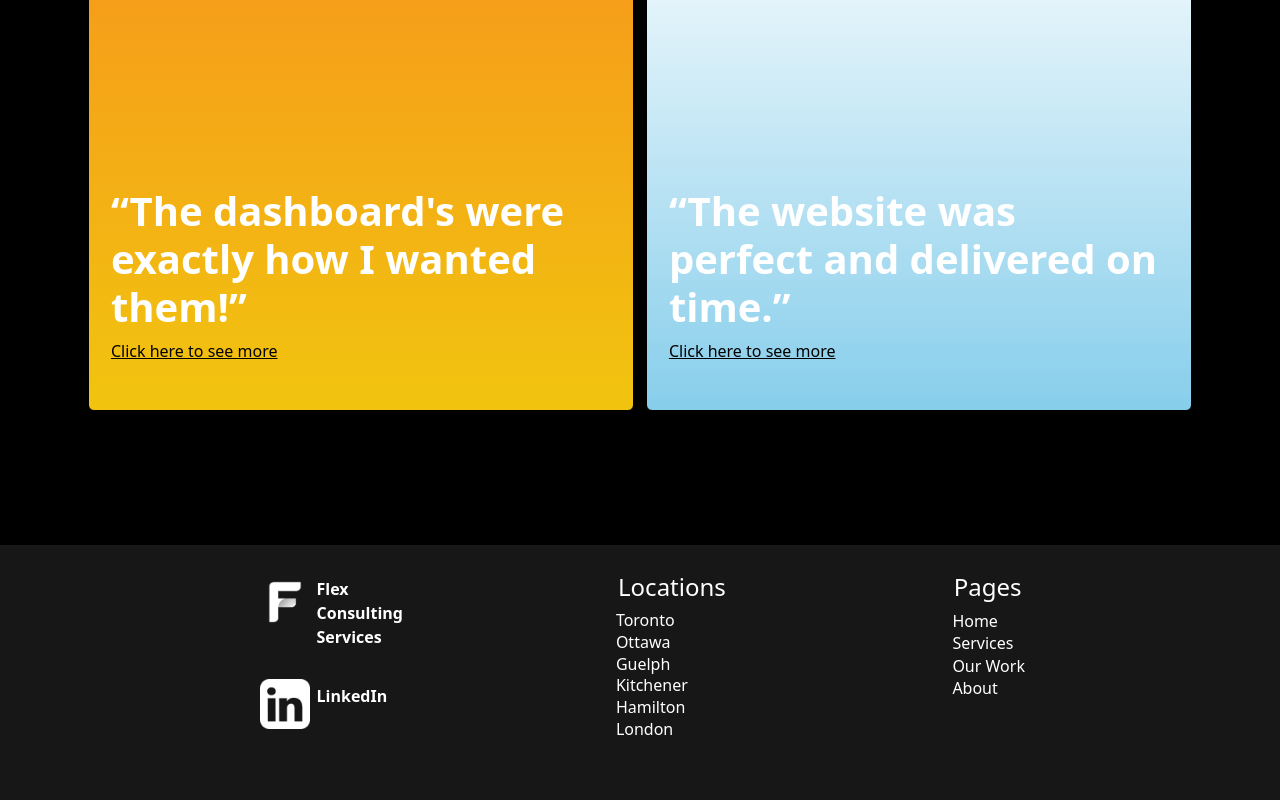
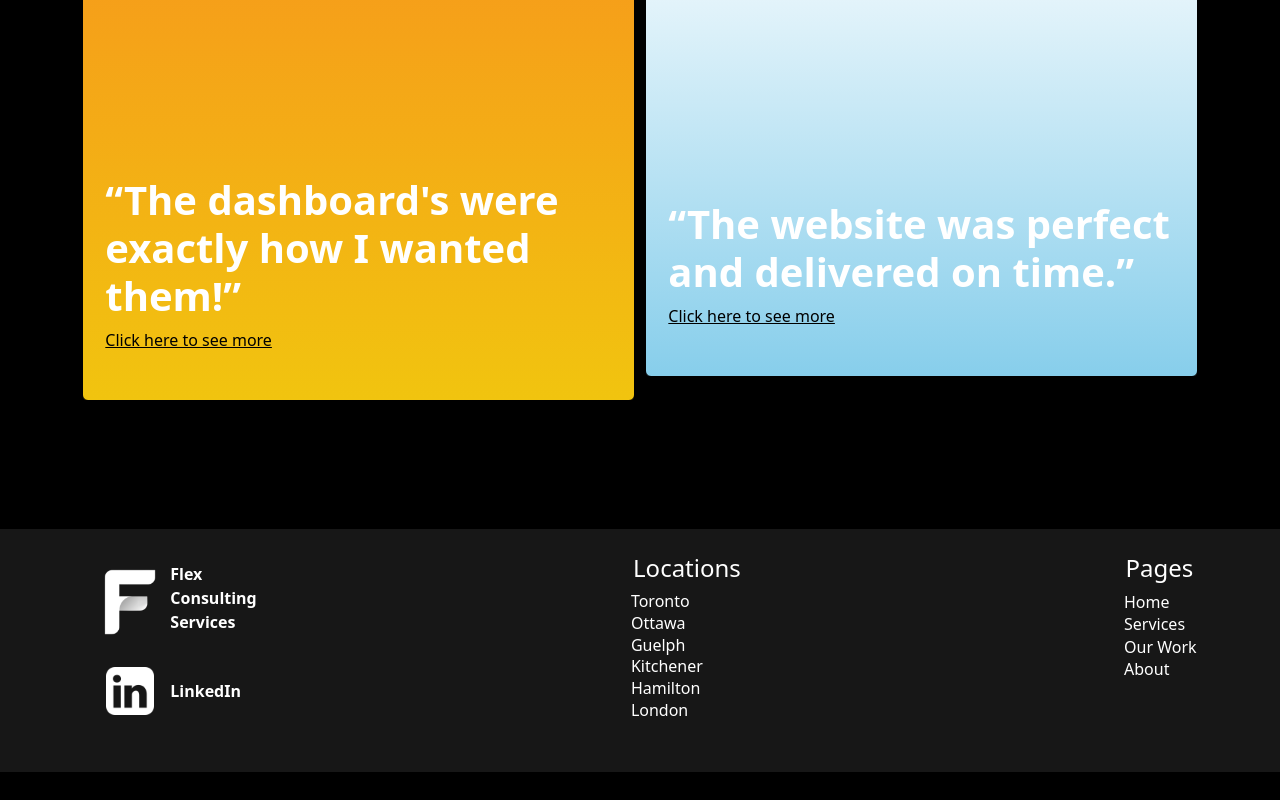
Before and after one commit to Flex-Consulting/Flex-Consulting.github.io, a React (Create React App) app: page /#/ in a window 1280 px wide. Shown: the part 1666-2466 px from the top of the page. After the commit the page ends 2438 px from the top, so only its background shows below. Built offline with nearby package versions, Linux system fonts and the light colour scheme.

Commit message:
Fixed some footer alignments

```diff
--- a/src/App.css
+++ b/src/App.css
@@ -26,10 +26,10 @@ body{
 
 #footer{
   color: white;
+  background-color: #171717;
   text-align: center;
   margin-top: 10%;
   left: 0 !important;
   bottom: 0 !important;
   width: 100%;
-  height: 50px;
 }
--- a/src/components/Footer.js
+++ b/src/components/Footer.js
@@ -10,18 +10,18 @@ const Pages = {
 
 function Footer(){
     return(
-        <div id="main-footer">
+        <div className='container' id="main-footer">
             <div id="media">
                 <div className="footer-sec">
-                    <img src="./flex-footer.png" width="50" height="50" className="d-inline-block align-top image-space" alt="Flex Consulting Logo"/>
+                    <img src="./flex-footer.png" className="flex-footer-logo d-inline-block align-top image-space" alt="Flex Consulting Logo"/>
                     <div id="organize-name">
                         <p>Flex<br/>Consulting<br/>Services</p>
                     </div>
                 </div>
                 <div className='footer-sec'>
-                    <img src="./linkedin-icon-18-256.png" width="50" height="50" className="d-inline-block align-top image-space" alt="Flex Consulting Logo"/>
+                    <img src="./linkedin-icon-18-256.png" className="linkedin-footer-logo d-inline-block align-top image-space" alt="Flex Consulting Logo"/>
                     <div id="organize-name">
-                        <p>LinkedIn</p>
+                        <p className='linkedin-footer-text'>LinkedIn</p>
                     </div>
                 </div>
             </div>
--- a/src/components/styles/Card.css
+++ b/src/components/styles/Card.css
@@ -8,7 +8,7 @@
     padding: 2%;
     border: 1px solid black;
     flex: 1 0 0px;
-    margin: 0.5%;
+    margin: 0;
 }
 
 .service-name{
--- a/src/components/styles/Footer.css
+++ b/src/components/styles/Footer.css
@@ -1,11 +1,9 @@
 #main-footer{
     background-color: #171717;
-    padding: 2%;
-    padding-bottom: 5%;
+    padding: 2% calc(var(--bs-gutter-x) * .5);
     display: flex;
     align-self: center;
-    align-items: center;
-    justify-content: space-evenly;
+    justify-content: space-between;
 }
 
 #media{
@@ -13,10 +11,19 @@
     flex-direction: column;
 }
 
-.image-space{
-    margin-right: 5%;
+.flex-footer-logo{
+    width: 5rem;
+    height: 5rem;
 }
 
+.linkedin-footer-logo{
+    width: 3rem;
+    height: 3rem;
+    margin: 0rem 1rem !important;
+}
+.linkedin-footer-text{
+    margin-bottom: 0;
+}
 .footer-text-items{
     margin: -2%;
 }
@@ -29,7 +36,7 @@
 
 .footer-sub{
     /* border: 1px solid red; */
-    height: 20vh;
+    height: 12rem;
     text-align: left;
 }
 
--- a/src/pages/styles/Homepage.css
+++ b/src/pages/styles/Homepage.css
@@ -4,6 +4,7 @@
     justify-content:space-between;
     align-items:center;
     align-self: center;
+    gap: 10px;
   }
 
   /* .animate__animated.animate__slideInUp {
```
